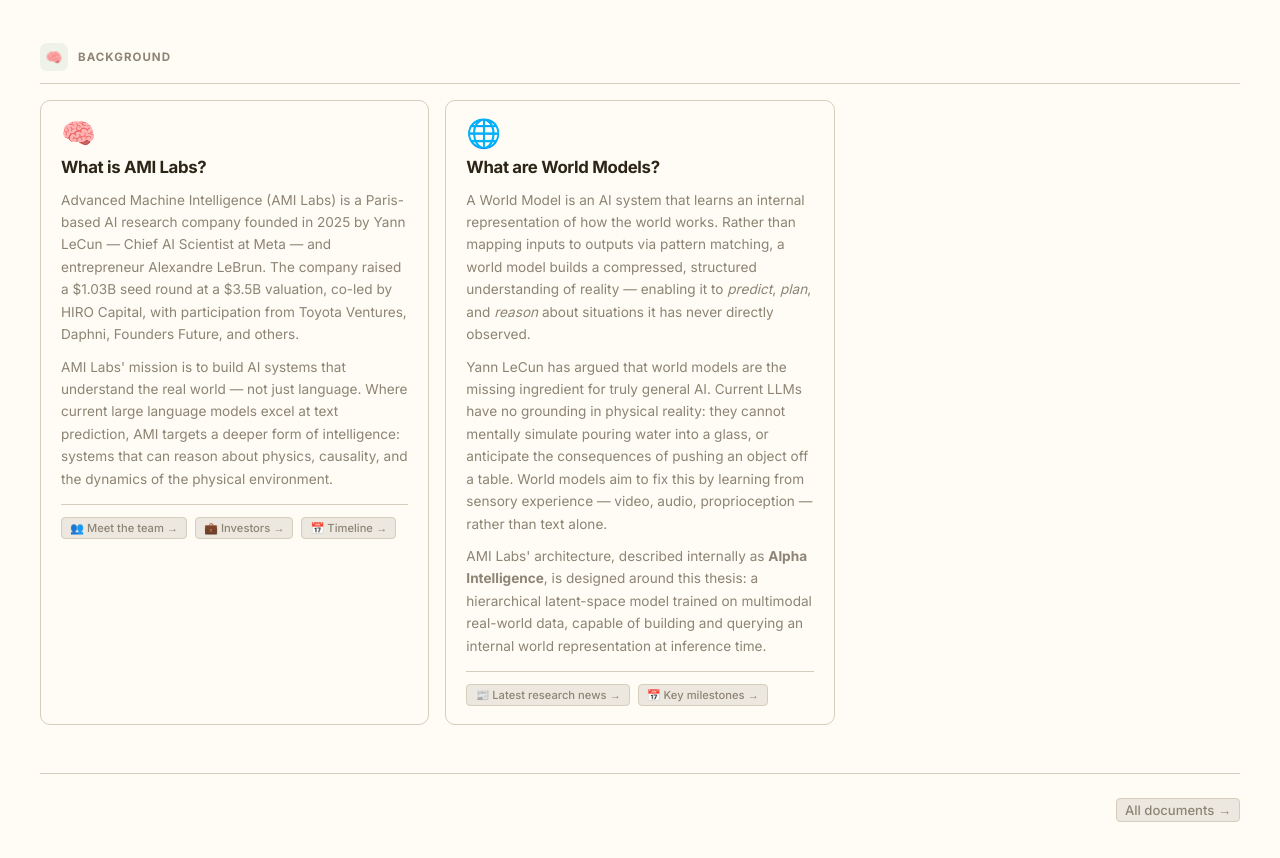
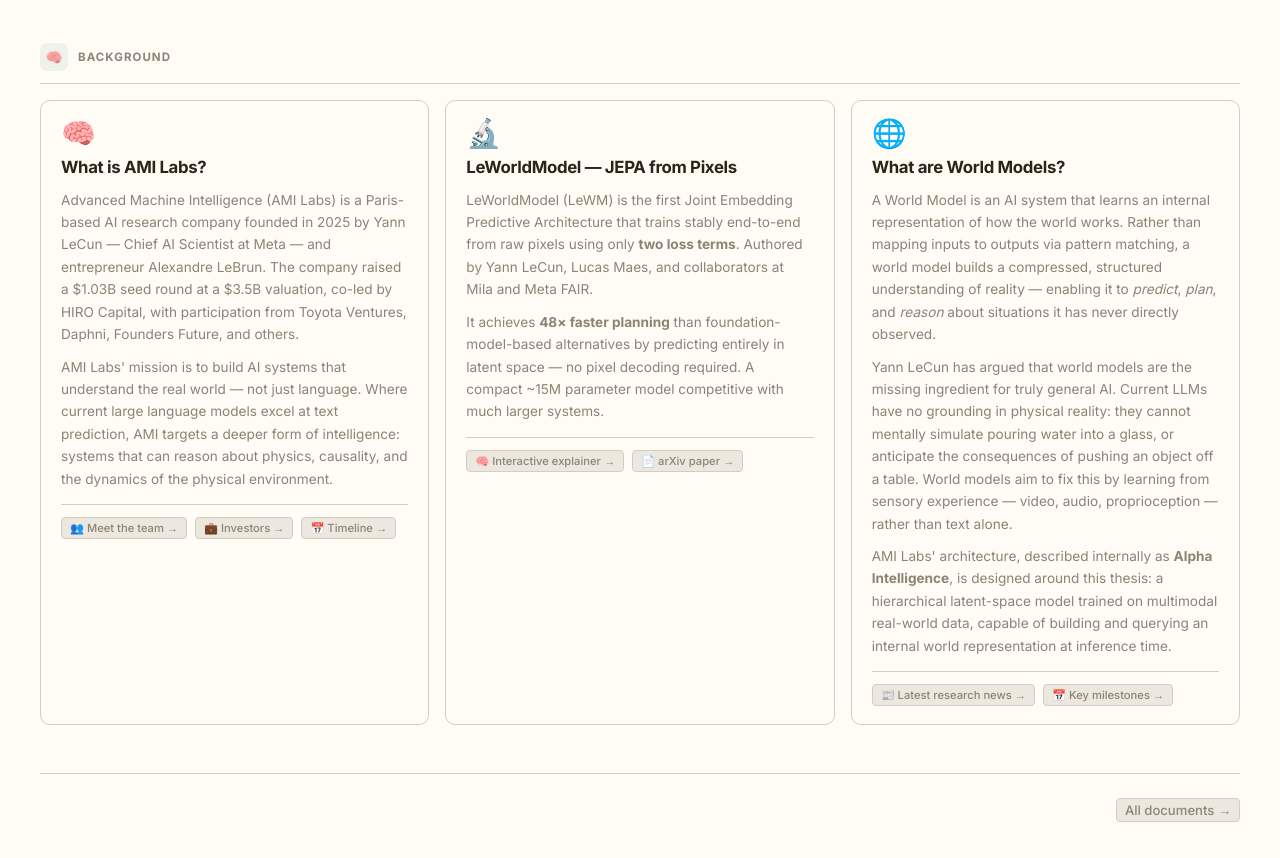
Before and after one commit to chobrien99-svg/AMI-Labs, a Next.js app: page /explainers in a window 1280 px wide. Shown: the part 981-1839 px from the top of the page. Built offline with nearby package versions, Linux system fonts and the light colour scheme.

Commit message:
Add LeWorldModel card to Explainers page
Links to the /research/le-wm interactive explainer with a short
summary of the paper (2 loss terms, 48× faster planning, ~15M params)
and links to both the explainer and the arXiv paper.

https://claude.ai/code/session_01Vri7K9whXbmrtNbNfzAv8t

```diff
--- a/components/ExplainersClient.tsx
+++ b/components/ExplainersClient.tsx
@@ -90,6 +90,27 @@ export default function ExplainersClient({ pitchdeck }: ExplainersClientProps) {
           </div>
 
           <div className="card explainer-article-card">
+            <div className="explainer-article-icon">🔬</div>
+            <div className="card-name">LeWorldModel — JEPA from Pixels</div>
+            <div className="card-body">
+              <p>
+                LeWorldModel (LeWM) is the first Joint Embedding Predictive Architecture that
+                trains stably end-to-end from raw pixels using only <strong>two loss terms</strong>.
+                Authored by Yann LeCun, Lucas Maes, and collaborators at Mila and Meta FAIR.
+              </p>
+              <p style={{ marginTop: 10 }}>
+                It achieves <strong>48× faster planning</strong> than foundation-model-based
+                alternatives by predicting entirely in latent space — no pixel decoding required.
+                A compact ~15M parameter model competitive with much larger systems.
+              </p>
+            </div>
+            <div className="explainer-article-links">
+              <Link href="/research/le-wm" className="card-link">🧠 Interactive explainer →</Link>
+              <a href="https://arxiv.org/abs/2603.19312" target="_blank" rel="noopener noreferrer" className="card-link">📄 arXiv paper →</a>
+            </div>
+          </div>
+
+          <div className="card explainer-article-card">
             <div className="explainer-article-icon">🌐</div>
             <div className="card-name">What are World Models?</div>
             <div className="card-body">
```
